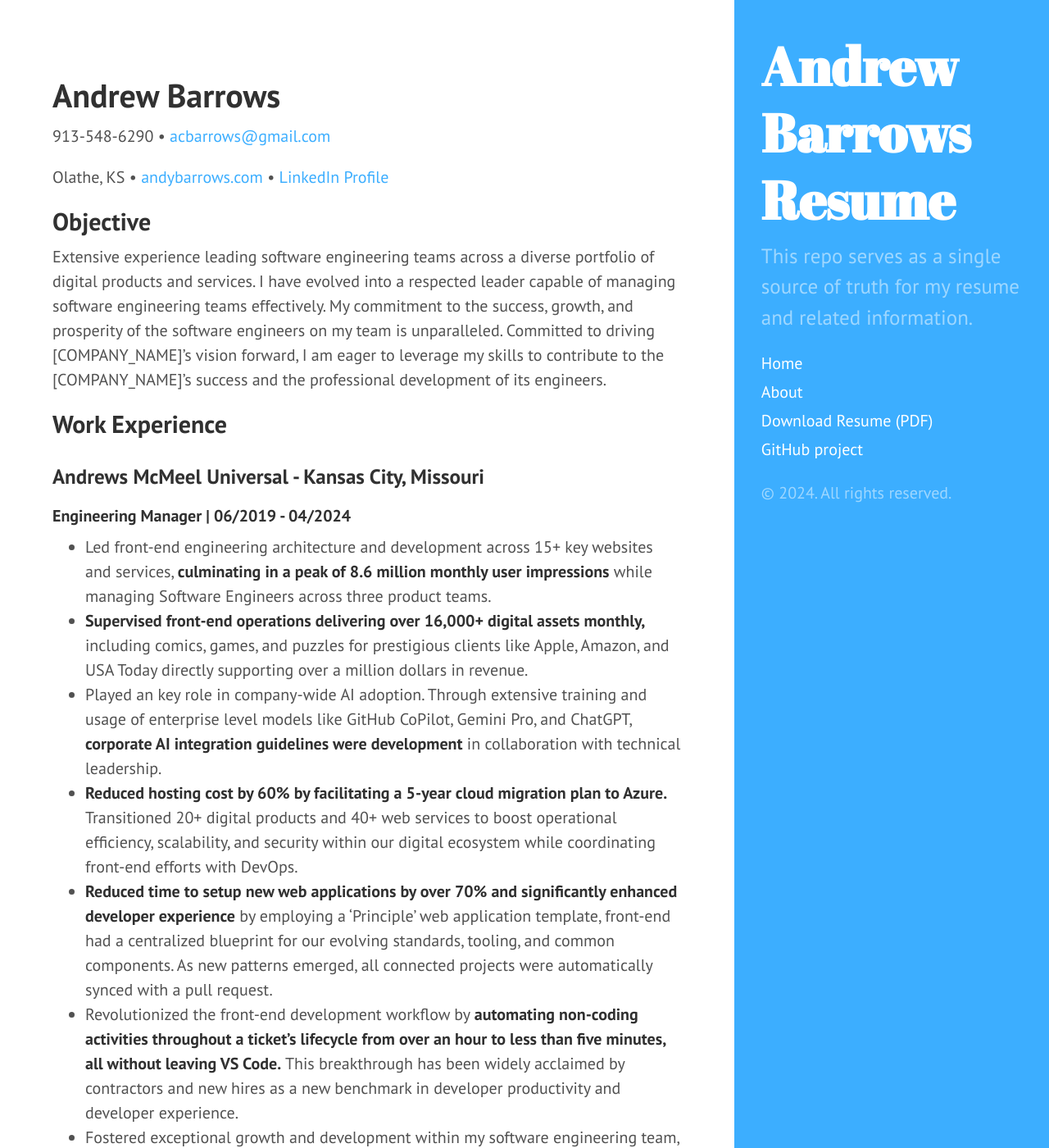
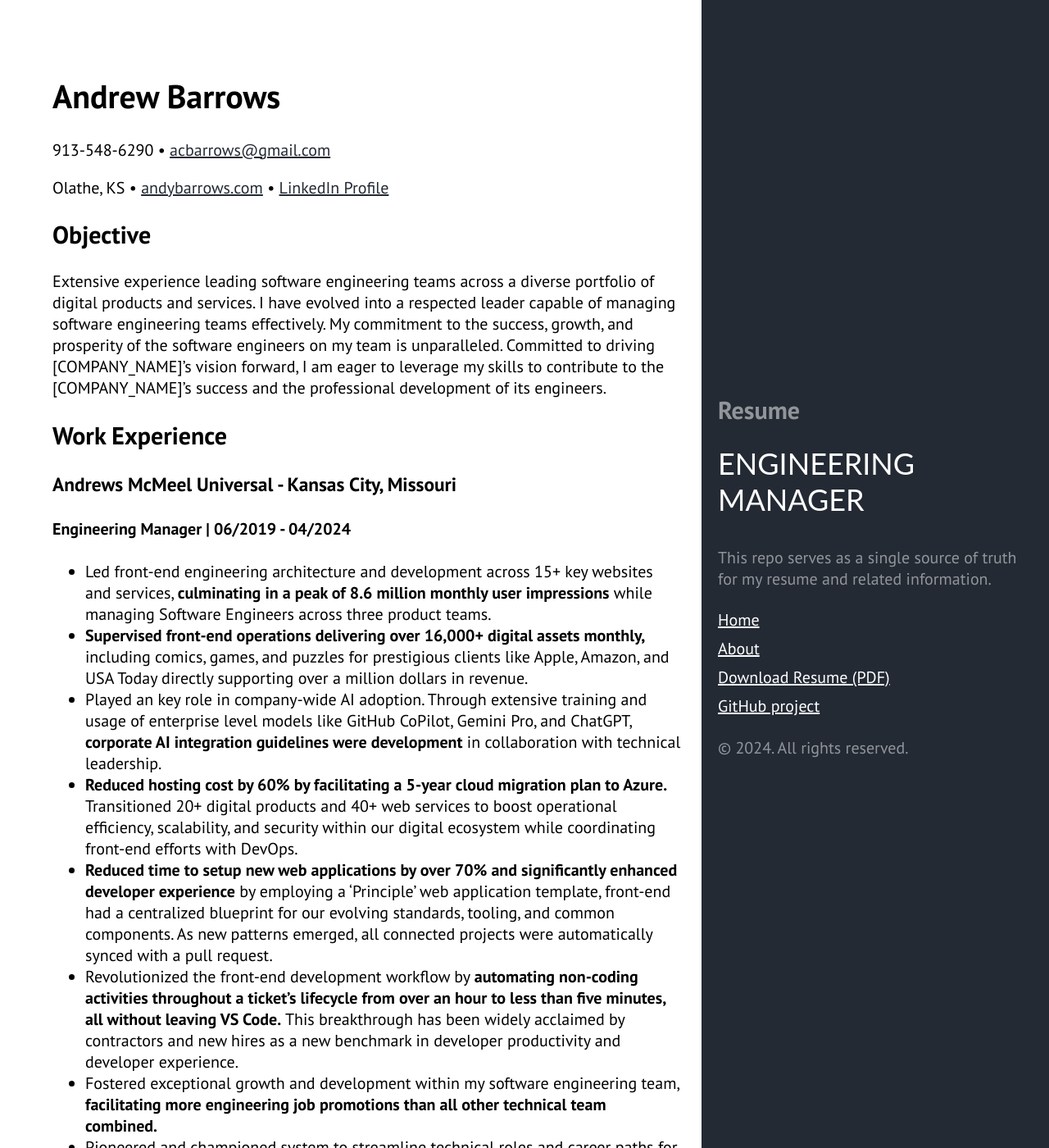
Before and after one commit to abarrows/resume, a Jekyll site: the page built from index.md, in a window 1280 px wide and 1400 px high. Shown: the whole window at 82% size. Built offline with Jekyll 4.4.1, drawn with Linux system fonts in a browser that asks for light colours.

Commit message:
Fixing the sidebar and styling paths.  NOTE: I removed Poole and consolidated any pertinent styles into hyde.

```diff
--- a/_config.yml
+++ b/_config.yml
@@ -1,5 +1,5 @@
 remote_theme: 'poole/hyde'
-title: Andrew Barrows Resume
+title: Engineering Manager
 base_url: /
 author:
   name: 'Andrew Barrows'
--- a/_includes/head.html
+++ b/_includes/head.html
@@ -12,9 +12,8 @@
   </title>
 
   <!-- CSS -->
-  <link rel="stylesheet" href="{{ site.baseurl }}public/css/poole.css" />
-  <link rel="stylesheet" href="{{ site.baseurl }}public/css/syntax.css" />
-  <link rel="stylesheet" href="{{ site.baseurl }}public/css/hyde.css" />
+  <link rel="stylesheet" href="{{ site.baseurl }}/public/css/syntax.css" />
+  <link rel="stylesheet" href="{{ site.baseurl }}/public/css/hyde.css" />
   <link
     rel="stylesheet"
     href="http://fonts.googleapis.com/css?family=PT+Sans:400,400italic,700|Abril+Fatface"
--- a/_includes/sidebar.html
+++ b/_includes/sidebar.html
@@ -1,9 +1,8 @@
 <div class="sidebar">
   <div class="container sidebar-sticky">
     <div class="sidebar-about">
-      <h1>
-        <a href="{{ site.baseurl }}"> {{ site.title }} </a>
-      </h1>
+      <h2>Resume</h2>
+      <h3>{{ site.title }}</h3>
       <p class="lead">{{ site.description }}</p>
     </div>
 
@@ -35,7 +34,8 @@
       >
       <!-- <span class="sidebar-nav-item">Currently v{{ site.version }}</span> -->
     </nav>
-
-    <p>&copy; {{ site.time | date: '%Y' }}. All rights reserved.</p>
+    <section>
+      <p>&copy; {{ site.time | date: '%Y' }}. All rights reserved.</p>
+    </section>
   </div>
 </div>
--- a/public/css/hyde.css
+++ b/public/css/hyde.css
@@ -46,6 +46,8 @@ html {
 body {
   display: flex;
   justify-content: space-evenly;
+  margin: 0px;
+  padding: 0px;
 }
 
 @media screen and (max-width: 48em) {
@@ -64,6 +66,8 @@ body {
 .sidebar {
   text-align: center;
   padding: 2rem 1rem;
+  width: 100%;
+  align-content: center;
   color: rgba(255, 255, 255, 0.5);
   background-color: #202020;
 }
@@ -83,11 +87,16 @@ body {
 }
 
 /* About section */
-.sidebar-about h1 {
+.sidebar-about h3 {
   color: #fff;
-  margin-top: 0;
-  font-family: 'Abril Fatface', serif;
-  font-size: 3.25rem;
+  margin-top: 1vh;
+  font-family: Oswald, Lato, Helvetica;
+  font-size: 1.8rem;
+  /* @media (min-width: 48rem) {
+    font-size: 3rem;
+  } */
+  font-weight: 400;
+  text-transform: uppercase;
 }
 
 /* Sidebar nav */
@@ -130,6 +139,9 @@ a.sidebar-nav-item:focus {
   padding-bottom: 5vw;
   padding-left: 3vw;
   padding-right: 3vw;
+  @media screen and (max-width: 48em) {
+    max-width: 100%;
+  }
 }
 
 /*
@@ -145,6 +157,9 @@ a.sidebar-nav-item:focus {
 .layout-reverse .content {
   margin-left: 2vw;
   margin-right: 32vw;
+  @media screen and (max-width: 48em) {
+    margin-right: 0;
+  }
   justify-content: center;
 }
 
@@ -240,9 +255,9 @@ a.sidebar-nav-item:focus {
 
 /* Brand Secondary */
 .theme-base-0bs .sidebar {
-  background-color: #3caeff;
+  background-color: #232a34;
 }
 .theme-base-0bs .content a,
 .theme-base-0bs .related-posts li a:hover {
-  color: #3caeff;
+  color: #232a34;
 }
```
